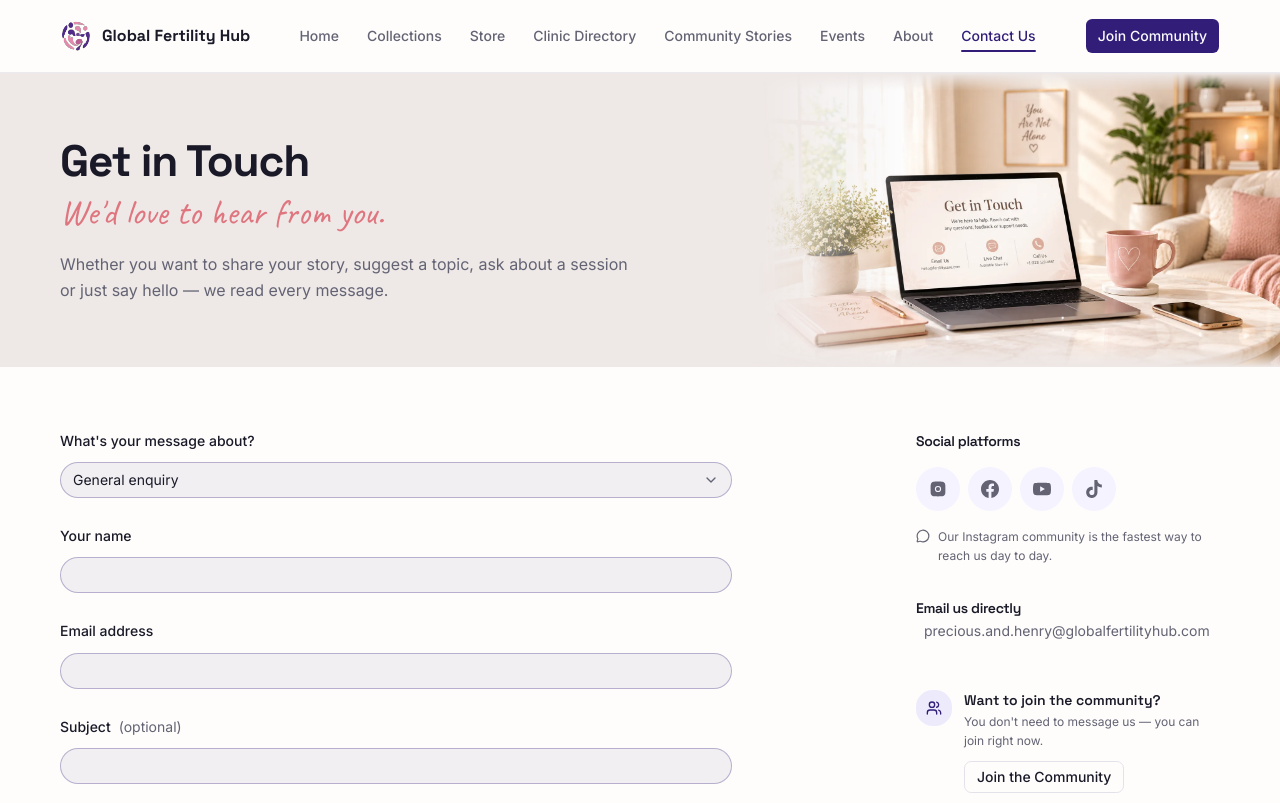
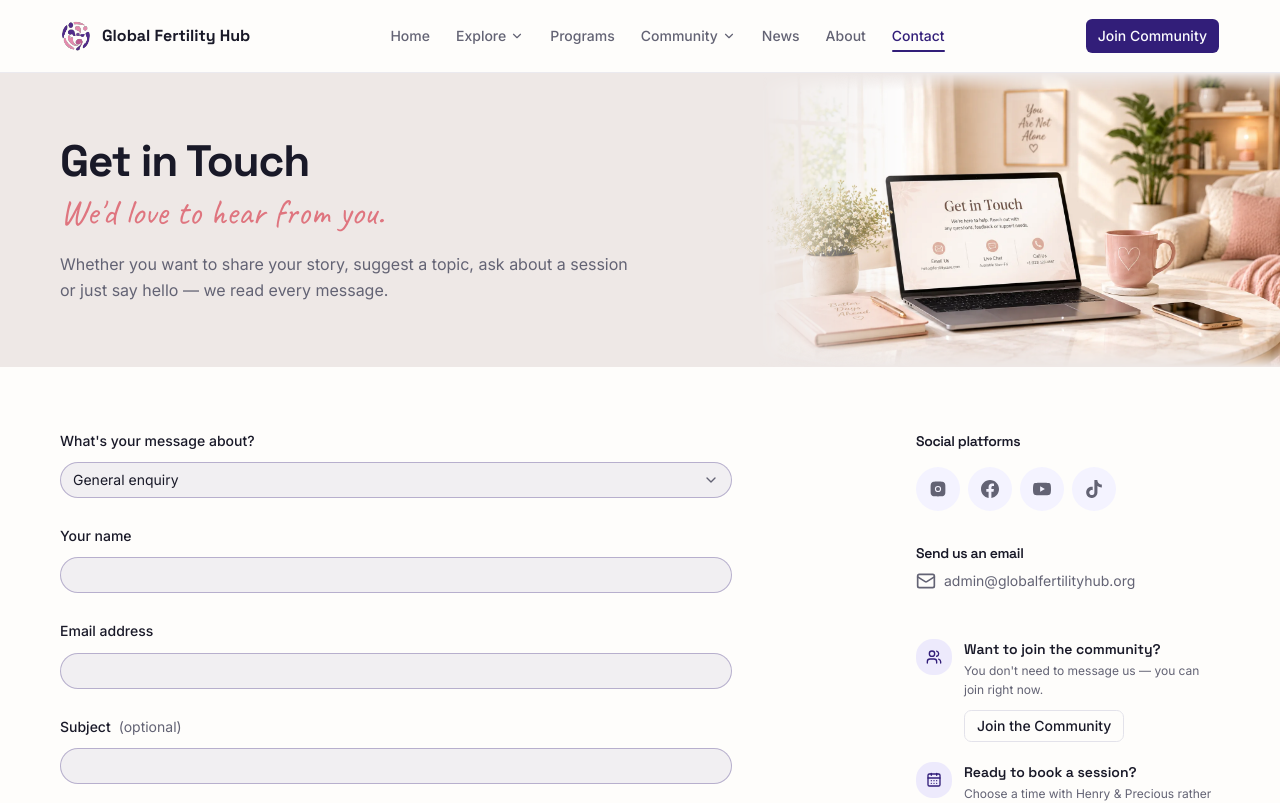
Before and after one commit to UmesiQueen/global-fertility-hub, a Next.js app: page /contact in a window 1280 px wide. Shown: the top 803 px of the page. Built offline with nearby package versions, Linux system fonts and the light colour scheme.

Commit message:
feat(header): group main navigation into dropdown menus
Explore and Community open dropdowns on desktop and collapsible
sections on mobile; adds placeholder Programs and News pages.

```diff
--- a/app/contact/page.tsx
+++ b/app/contact/page.tsx
@@ -1,4 +1,4 @@
-import { CalendarDays, MessageCircle, Users } from "lucide-react";
+import { CalendarDays, Mail, Users } from "lucide-react";
 import type { Metadata } from "next";
 import { ContactForm } from "@/components/forms/contact-form";
 import { Container } from "@/components/layout/container";
@@ -112,27 +112,18 @@ export default async function ContactPage({
                   );
                 })}
               </ul>
-
-              <p className="mt-4 flex items-start gap-2 text-xs leading-relaxed text-muted-foreground">
-                <MessageCircle
-                  aria-hidden="true"
-                  className="mt-0.5 size-3.5 shrink-0"
-                />
-                Our Instagram community is the fastest way to reach us day to
-                day.
-              </p>
             </div>
 
             <div>
               <h2 className="font-heading text-sm font-semibold text-foreground">
-                Email us directly
+                Send us an email
               </h2>
-              <a
-                href={`mailto:${siteConfig.email}`}
-                className="ml-2 text-sm text-muted-foreground hover:text-primary/80 transition-colors"
-              >
-                {siteConfig.email}
-              </a>
+              <p className="mt-2 text-sm text-muted-foreground hover:text-primary/80 transition-colors flex items-center">
+                <Mail aria-hidden="true" className="size-5" />
+                <a href={`mailto:${siteConfig.email}`} className="ml-2">
+                  {siteConfig.email}
+                </a>
+              </p>
             </div>
 
             <div>
--- a/app/layout.tsx
+++ b/app/layout.tsx
@@ -27,7 +27,7 @@ const caveat = Caveat({
 });
 
 export const metadata: Metadata = {
-  metadataBase: new URL("https://globalfertilityhub.com"),
+  metadataBase: new URL("https://globalfertilityhub.org"),
   title: {
     default: "Global Fertility Hub — Trusted Fertility Education & Support",
     template: "%s · Global Fertility Hub",
--- /dev/null
+++ b/app/news/page.tsx
@@ -0,0 +1,33 @@
+import type { Metadata } from "next";
+import { Container } from "@/components/layout/container";
+import { PageHero } from "@/components/layout/page-hero";
+import { ButtonLink } from "@/components/shared/button-link";
+
+// PLACEHOLDER: the menu links here before the news content exists.
+// Remove `robots` once the real page lands.
+export const metadata: Metadata = {
+  title: "News",
+  description:
+    "Fertility and reproductive health news, plus updates from Global Fertility Hub.",
+  alternates: { canonical: "/news" },
+  robots: { index: false, follow: true },
+};
+
+export default function NewsPage() {
+  return (
+    <>
+      <PageHero
+        title="News"
+        description="Fertility and reproductive health news, plus updates from Global Fertility Hub. Our first stories are on their way."
+      />
+      <Container className="flex flex-col gap-3 py-12 sm:flex-row md:py-16">
+        <ButtonLink href="/collections" size="lg">
+          Explore Collections
+        </ButtonLink>
+        <ButtonLink href="/" variant="outline" size="lg">
+          Back to Home
+        </ButtonLink>
+      </Container>
+    </>
+  );
+}
--- /dev/null
+++ b/app/programs/page.tsx
@@ -0,0 +1,33 @@
+import type { Metadata } from "next";
+import { Container } from "@/components/layout/container";
+import { PageHero } from "@/components/layout/page-hero";
+import { ButtonLink } from "@/components/shared/button-link";
+
+// PLACEHOLDER: the menu links here before the programs content exists.
+// Remove `robots` once the real page lands.
+export const metadata: Metadata = {
+  title: "Programs",
+  description:
+    "Global Fertility Hub programs for fertility education, access and emotional support.",
+  alternates: { canonical: "/programs" },
+  robots: { index: false, follow: true },
+};
+
+export default function ProgramsPage() {
+  return (
+    <>
+      <PageHero
+        title="Our Programs"
+        description="Our programs bring education, access and emotional support to people wherever they are. Details are on their way."
+      />
+      <Container className="flex flex-col gap-3 py-12 sm:flex-row md:py-16">
+        <ButtonLink href="/collections" size="lg">
+          Explore Collections
+        </ButtonLink>
+        <ButtonLink href="/" variant="outline" size="lg">
+          Back to Home
+        </ButtonLink>
+      </Container>
+    </>
+  );
+}
--- a/components/layout/main-nav.tsx
+++ b/components/layout/main-nav.tsx
@@ -1,8 +1,15 @@
 "use client";
 
-import Link from "next/link";
+import { NavigationMenu } from "@base-ui/react/navigation-menu";
+import { ChevronDown } from "lucide-react";
+import NextLink from "next/link";
 import { usePathname } from "next/navigation";
-import { mainNav } from "@/lib/site-config";
+import {
+  isNavGroup,
+  mainNav,
+  type NavGroup,
+  type NavLink,
+} from "@/lib/site-config";
 import { cn } from "@/lib/utils";
 
 /** Returns true for the exact route, or for any child of a section route. */
@@ -11,38 +18,131 @@ export function isActiveRoute(pathname: string, href: string) {
   return pathname === href || pathname.startsWith(`${href}/`);
 }
 
+/** A group is active when the current page is one of its links. */
+export function isGroupActive(pathname: string, group: NavGroup) {
+  return group.items.some((item) => isActiveRoute(pathname, item.href));
+}
+
+const topLevelClassName =
+  "relative flex h-11 items-center gap-1 rounded-lg px-3 text-sm font-medium whitespace-nowrap transition-colors outline-none focus-visible:ring-3 focus-visible:ring-ring/50";
+
+function ActiveUnderline() {
+  return (
+    <span
+      aria-hidden="true"
+      className="absolute inset-x-3 bottom-1.5 h-0.5 rounded-full bg-primary"
+    />
+  );
+}
+
 export function MainNav() {
   const pathname = usePathname();
 
   return (
-    <nav aria-label="Main" className="hidden lg:block">
-      <ul className="flex items-center gap-1">
-        {mainNav.map((link) => {
-          const active = isActiveRoute(pathname, link.href);
+    <NavigationMenu.Root aria-label="Main" className="hidden lg:block">
+      <NavigationMenu.List className="flex items-center gap-0.5">
+        {mainNav.map((item) =>
+          isNavGroup(item) ? (
+            <NavGroupItem
+              key={item.label}
+              group={item}
+              active={isGroupActive(pathname, item)}
+              pathname={pathname}
+            />
+          ) : (
+            <NavigationMenu.Item key={item.href}>
+              <TopLevelLink
+                link={item}
+                active={isActiveRoute(pathname, item.href)}
+              />
+            </NavigationMenu.Item>
+          ),
+        )}
+      </NavigationMenu.List>
+
+      <NavigationMenu.Portal>
+        <NavigationMenu.Positioner
+          sideOffset={6}
+          collisionPadding={16}
+          className="z-50 h-(--positioner-height) w-(--positioner-width) max-w-(--available-width) transition-[top,left] duration-200 ease-out data-instant:transition-none"
+        >
+          <NavigationMenu.Popup className="relative h-(--popup-height) w-(--popup-width) origin-(--transform-origin) rounded-2xl border border-border bg-popover text-popover-foreground shadow-lg shadow-primary/5 outline-none transition-[opacity,transform,width,height] duration-200 ease-out data-ending-style:scale-95 data-ending-style:opacity-0 data-starting-style:scale-95 data-starting-style:opacity-0">
+            <NavigationMenu.Viewport className="relative size-full overflow-hidden" />
+          </NavigationMenu.Popup>
+        </NavigationMenu.Positioner>
+      </NavigationMenu.Portal>
+    </NavigationMenu.Root>
+  );
+}
+
+function TopLevelLink({ link, active }: { link: NavLink; active: boolean }) {
   return (
-            <li key={link.href}>
-              <Link
-                href={link.href}
+    <NavigationMenu.Link
+      active={active}
       aria-current={active ? "page" : undefined}
+      render={<NextLink href={link.href} />}
       className={cn(
-                  "relative flex h-11 items-center rounded-lg px-3 text-sm font-medium transition-colors",
-                  active
-                    ? "text-primary"
-                    : "text-muted-foreground hover:text-foreground",
+        topLevelClassName,
+        active ? "text-primary" : "text-muted-foreground hover:text-foreground",
       )}
     >
       {link.label}
-                {active ? (
-                  <span
-                    aria-hidden="true"
-                    className="absolute inset-x-3 bottom-1.5 h-0.5 rounded-full bg-primary"
-                  />
-                ) : null}
-              </Link>
+      {active ? <ActiveUnderline /> : null}
+    </NavigationMenu.Link>
+  );
+}
+
+function NavGroupItem({
+  group,
+  active,
+  pathname,
+}: {
+  group: NavGroup;
+  active: boolean;
+  pathname: string;
+}) {
+  return (
+    <NavigationMenu.Item value={group.label}>
+      <NavigationMenu.Trigger
+        className={cn(
+          topLevelClassName,
+          active
+            ? "text-primary"
+            : "text-muted-foreground hover:text-foreground data-popup-open:text-foreground",
+        )}
+      >
+        {group.label}
+        <NavigationMenu.Icon className="transition-transform duration-200 data-popup-open:rotate-180">
+          <ChevronDown aria-hidden="true" className="size-3.5" />
+        </NavigationMenu.Icon>
+        {active ? <ActiveUnderline /> : null}
+      </NavigationMenu.Trigger>
+
+      <NavigationMenu.Content className="w-max min-w-56 p-2 transition-opacity duration-200 data-ending-style:opacity-0 data-starting-style:opacity-0">
+        <ul className="flex flex-col gap-0.5">
+          {group.items.map((link) => {
+            const linkActive = isActiveRoute(pathname, link.href);
+            return (
+              <li key={link.href}>
+                <NavigationMenu.Link
+                  active={linkActive}
+                  aria-current={linkActive ? "page" : undefined}
+                  closeOnClick
+                  render={<NextLink href={link.href} />}
+                  className={cn(
+                    "flex min-h-11 items-center rounded-lg px-3 text-sm font-medium transition-colors outline-none focus-visible:ring-3 focus-visible:ring-ring/50",
+                    linkActive
+                      ? "bg-accent text-primary"
+                      : "text-foreground hover:bg-muted",
+                  )}
+                >
+                  {link.label}
+                </NavigationMenu.Link>
               </li>
             );
           })}
         </ul>
-    </nav>
+      </NavigationMenu.Content>
+    </NavigationMenu.Item>
   );
 }
--- a/components/layout/site-header.tsx
+++ b/components/layout/site-header.tsx
@@ -13,7 +13,7 @@ export function SiteHeader() {
         <MainNav />
 
         <div className="flex items-center gap-1.5">
-          <ButtonLink href="/join" className="hidden sm:inline-flex">
+          <ButtonLink href="/join" className="hidden lg:inline-flex">
             Join Community
           </ButtonLink>
 
--- a/lib/site-config.ts
+++ b/lib/site-config.ts
@@ -13,23 +13,53 @@ export const siteConfig = {
   tagline: "Learn. Connect. Feel Supported.",
   description:
     "Reliable fertility information, compassionate support and a global community, so money, language, culture or location never stand between you and the help you need.",
-  url: "https://globalfertilityhub.com",
+  url: "https://globalfertilityhub.org",
   communityUrl: "https://instagram.com/henry_and_precious",
-  email: "precious.and.henry@globalfertilityhub.com",
+  email: "admin@globalfertilityhub.org",
   practitionerTimezone: "Australia/Perth",
   bookingUrl: "https://calendly.com/precious-and-henry/20min",
 } as const;
 
-/** Primary navigation — order matches the mockups. */
-export const mainNav: NavLink[] = [
+/** A heading that opens a dropdown (desktop) or collapsible section (mobile). */
+export interface NavGroup {
+  label: string;
+  items: NavLink[];
+}
+
+export type NavItem = NavLink | NavGroup;
+
+export function isNavGroup(item: NavItem): item is NavGroup {
+  return "items" in item;
+}
+
+/**
+ * Primary navigation. Plain links sit on the header row; groups open a
+ * dropdown. Keep the row to about seven entries — it has to fit at 1024px
+ * next to the logo and the Join Community button.
+ */
+export const mainNav: NavItem[] = [
   { label: "Home", href: "/" },
-  { label: "Collections", href: "/collections" },
-  { label: "Store", href: "/store" },
-  { label: "Clinic Directory", href: "/clinic-directory" },
-  { label: "Community Stories", href: "/stories" },
-  { label: "Events", href: "/events" },
+  {
+    label: "Explore",
+    items: [
+      { label: "Collections", href: "/collections" },
+      { label: "Clinic Directory", href: "/clinic-directory" },
+      { label: "Events & Webinars", href: "/events" },
+      { label: "Store", href: "/store" },
+    ],
+  },
+  { label: "Programs", href: "/programs" },
+  {
+    label: "Community",
+    items: [
+      { label: "Community Stories", href: "/stories" },
+      { label: "Join the Community", href: "/join" },
+      { label: "Schedule a Call", href: "/consultations" },
+    ],
+  },
+  { label: "News", href: "/news" },
   { label: "About", href: "/about" },
-  { label: "Contact Us", href: "/contact" },
+  { label: "Contact", href: "/contact" },
 ];
 
 /** Secondary routes reachable from the footer and in-page CTAs. */
@@ -38,9 +68,11 @@ export const footerNav: { heading: string; links: NavLink[] }[] = [
     heading: "Explore",
     links: [
       { label: "Collections", href: "/collections" },
+      { label: "Community Stories", href: "/stories" },
+      { label: "Clinic Directory", href: "/clinic-directory" },
+      { label: "News", href: "/news" },
+      { label: "Programs", href: "/programs" },
       { label: "Store", href: "/store" },
-      { label: "Clinic Directory", href: "/clinic-directory" },
-      { label: "Community Stories", href: "/stories" },
       { label: "Events & Webinars", href: "/events" },
       { label: "Partner Discounts", href: "/discounts" },
     ],
```
Also changed, not shown: components/layout/mobile-nav.tsx (+89 -24 lines). Lines whose indentation alone changed are shown as unchanged.
